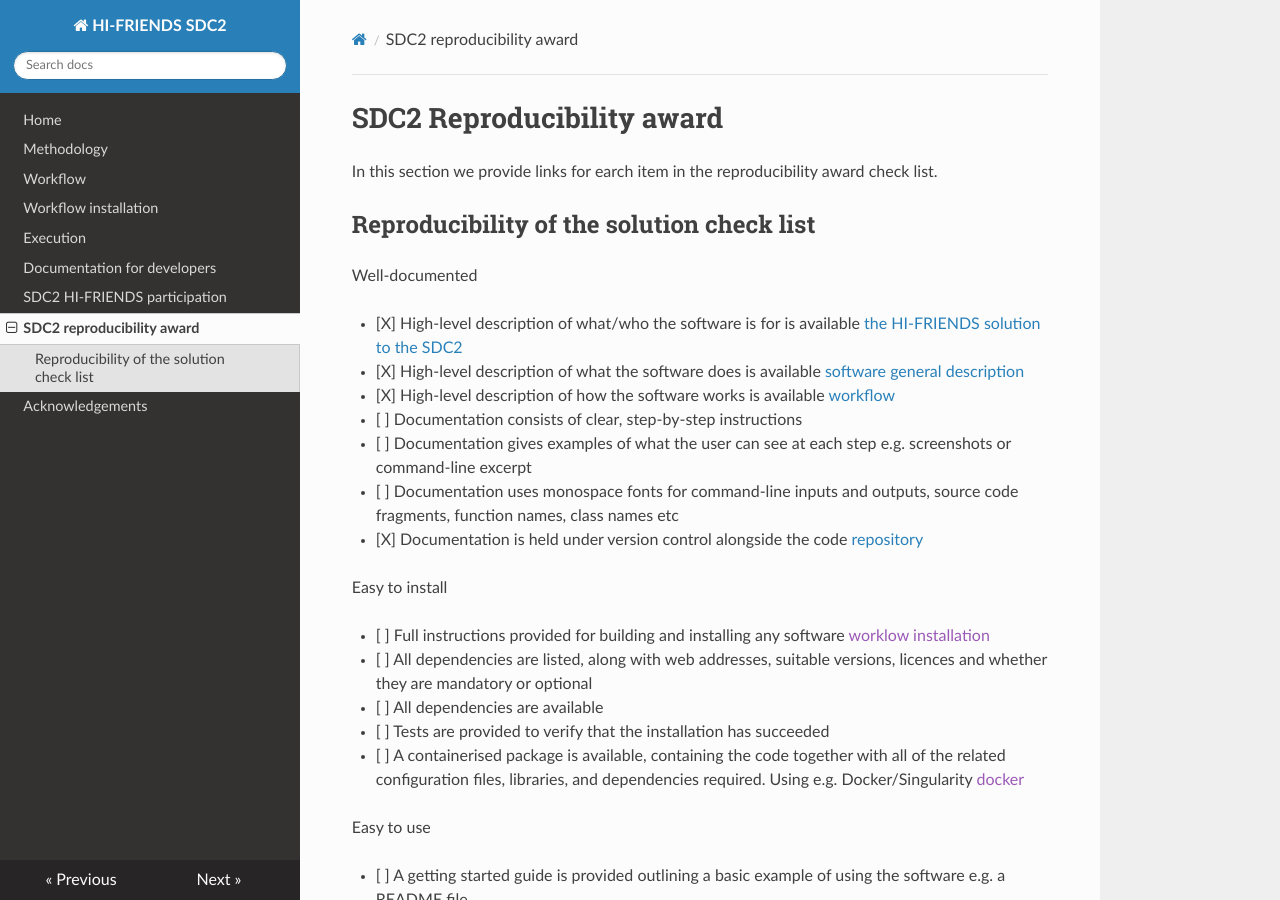
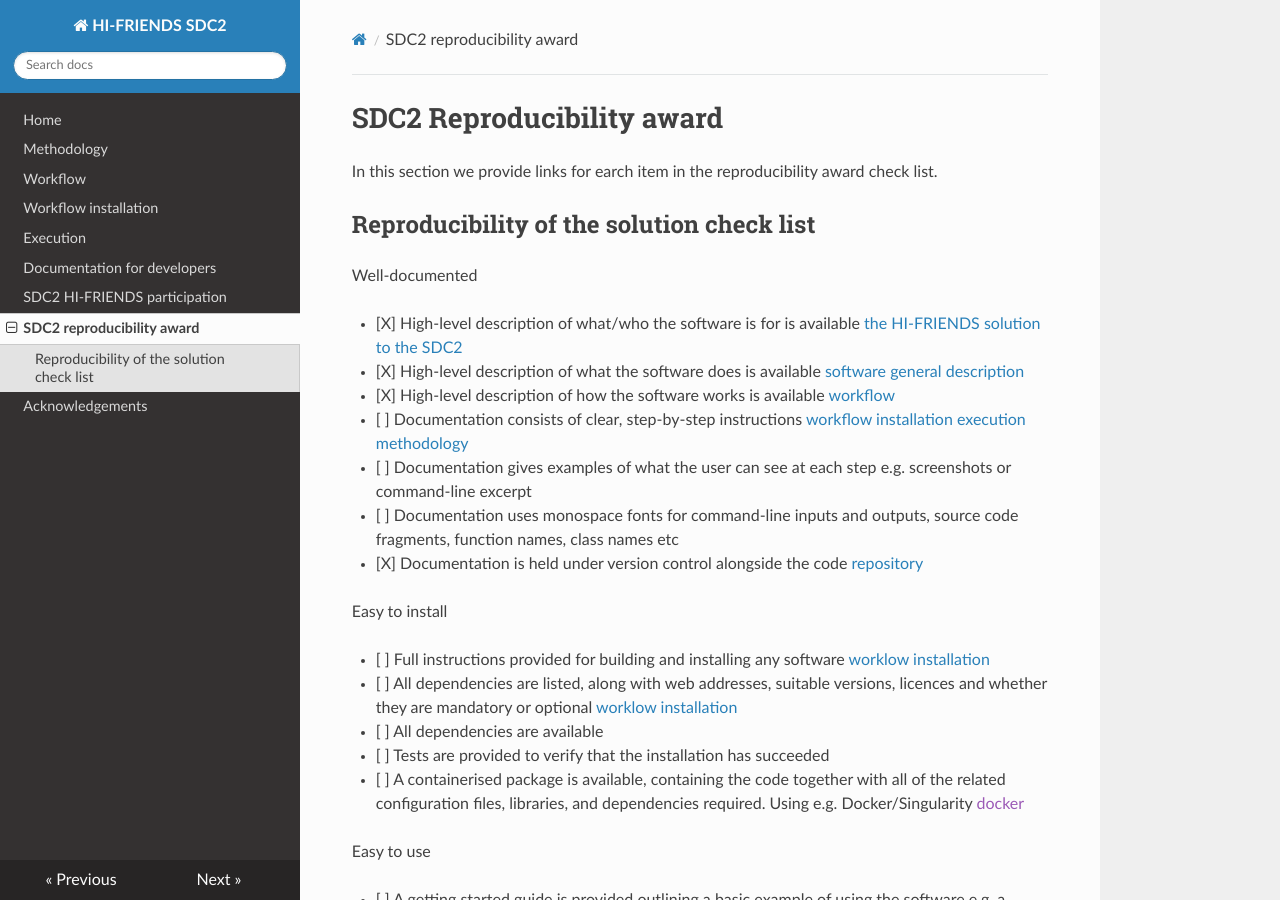
Before and after one commit to HI-FRIENDS-SDC2/hi-friends, an MkDocs documentation site: the page built from docs/reproducibility.md, in a window 1280 px wide and 900 px high. Built offline with MkDocs 1.6.1, drawn with Linux system fonts in a browser that asks for light colours; nearby versions of some CDN libraries.

Commit message:
Update links in reproducibility

```diff
--- a/docs/reproducibility.md
+++ b/docs/reproducibility.md
@@ -10,15 +10,15 @@
 - [X] High-level description of what/who the software is for is available [the HI-FRIENDS solution to the SDC2](https://hi-firends-sdc2.readthedocs.io/en/latest/#the-hi-friends-solution-to-the-sdc2)
 - [X] High-level description of what the software does is available [software general description](https://hi-firends-sdc2.readthedocs.io/en/latest/#workflow-general-description)
 - [X] High-level description of how the software works is available [workflow](https://hi-friends-sdc2.readthedocs.io/en/latest/workflow/)
-- [ ] Documentation consists of clear, step-by-step instructions
+- [ ] Documentation consists of clear, step-by-step instructions [workflow installation](https://hi-firends-sdc2.readthedocs.io/en/latest/installation/) [execution](https://hi-firends-sdc2.readthedocs.io/en/latest/execution/) [methodology](https://hi-firends-sdc2.readthedocs.io/en/latest/methodology/)
 - [ ] Documentation gives examples of what the user can see at each step e.g. screenshots or command-line excerpt
 - [ ] Documentation uses monospace fonts for command-line inputs and outputs, source code fragments, function names, class names etc
 - [X] Documentation is held under version control alongside the code [repository](https://github.com/HI-FRIENDS-SDC2/hi-friends)
 
 Easy to install
 
-- [ ] Full instructions provided for building and installing any software [worklow installation]()
-- [ ] All dependencies are listed, along with web addresses, suitable versions, licences and whether they are mandatory or optional
+- [ ] Full instructions provided for building and installing any software [worklow installation]((https://hi-firends-sdc2.readthedocs.io/en/latest/installation/))
+- [ ] All dependencies are listed, along with web addresses, suitable versions, licences and whether they are mandatory or optional  [worklow installation]((https://hi-firends-sdc2.readthedocs.io/en/latest/installation/))
 - [ ] All dependencies are available
 - [ ] Tests are provided to verify that the installation has succeeded []()
 - [ ] A containerised package is available, containing the code together with all of the related configuration files, libraries, and dependencies required. Using e.g. Docker/Singularity [docker]()
```
